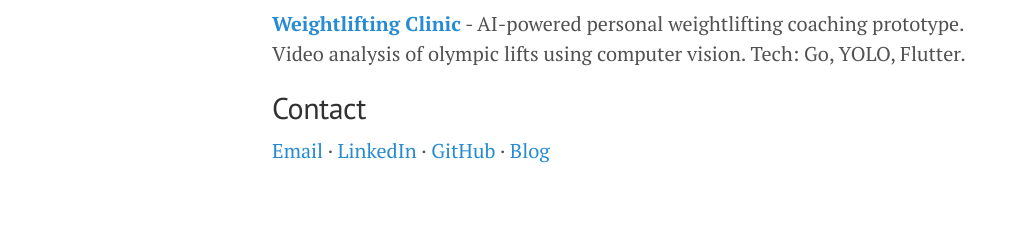
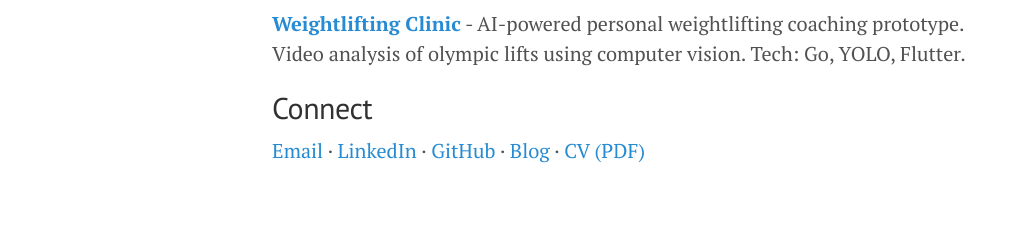
Before and after one commit to lazyloading-ab/lazyloading-ab.github.io, a Jekyll site: the page built from index.md, in a window 1280 px wide. Shown: the part 1606-1849 px from the top of the page, without its empty margins (8-1031 px from the left). Built offline with Jekyll 4.4.1, drawn with Linux system fonts in a browser that asks for light colours; our own code applies the rules of GitHub Pages for plain Markdown files.

Commit message:
Add CV download link and rename Contact to Connect
Co-Authored-By: Claude Opus 4.5 <noreply@anthropic.com>

```diff
--- a/index.md
+++ b/index.md
@@ -40,6 +40,6 @@ I also do CrossFit, sail a Mamba 34, and cross country ski when there's snow. Ba
 
 **[Weightlifting Clinic](https://weightlifting-clinic.com)** - AI-powered personal weightlifting coaching prototype. Video analysis of olympic lifts using computer vision. Tech: Go, YOLO, Flutter.
 
-## Contact
+## Connect
 
-[Email](mailto:erik@lazyloading.se) · [LinkedIn](https://www.linkedin.com/in/eripet/) · [GitHub](https://github.com/eripe970) · [Blog](https://medium.com/dreamwod-tech)
+[Email](mailto:erik@lazyloading.se) · [LinkedIn](https://www.linkedin.com/in/eripet/) · [GitHub](https://github.com/eripe970) · [Blog](https://medium.com/dreamwod-tech) · [CV (PDF)](/cv/erik_pettersson_cv.pdf)
```
